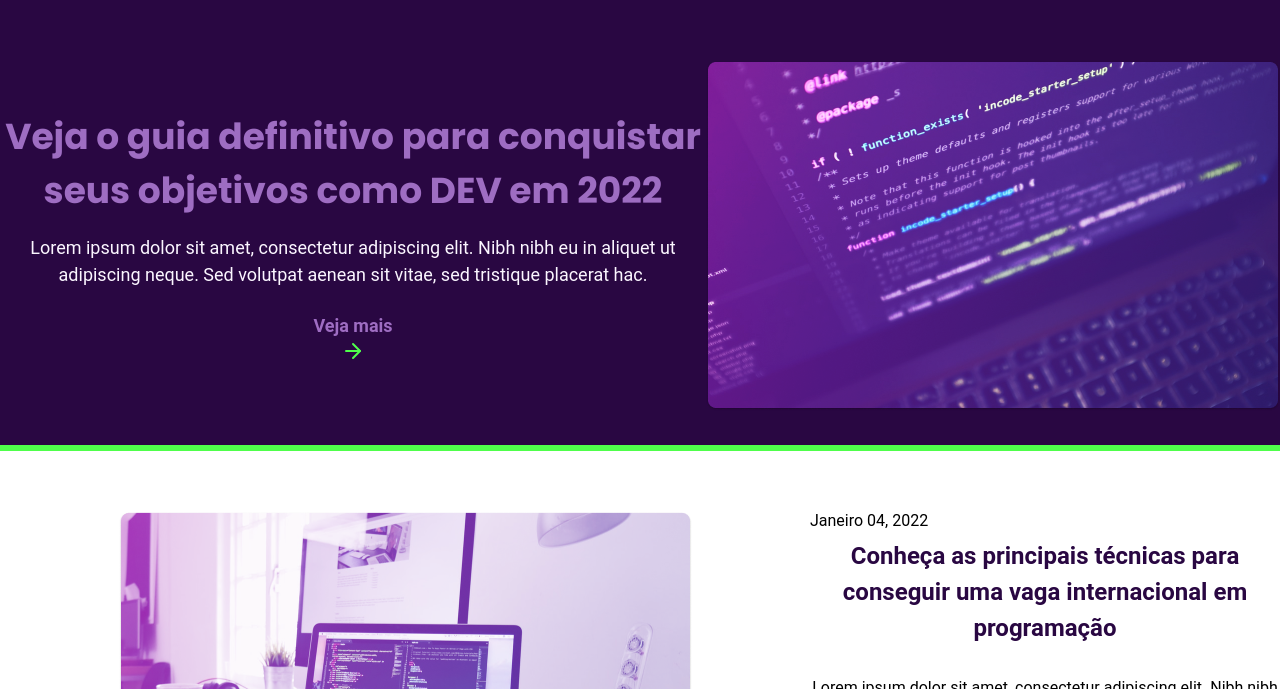
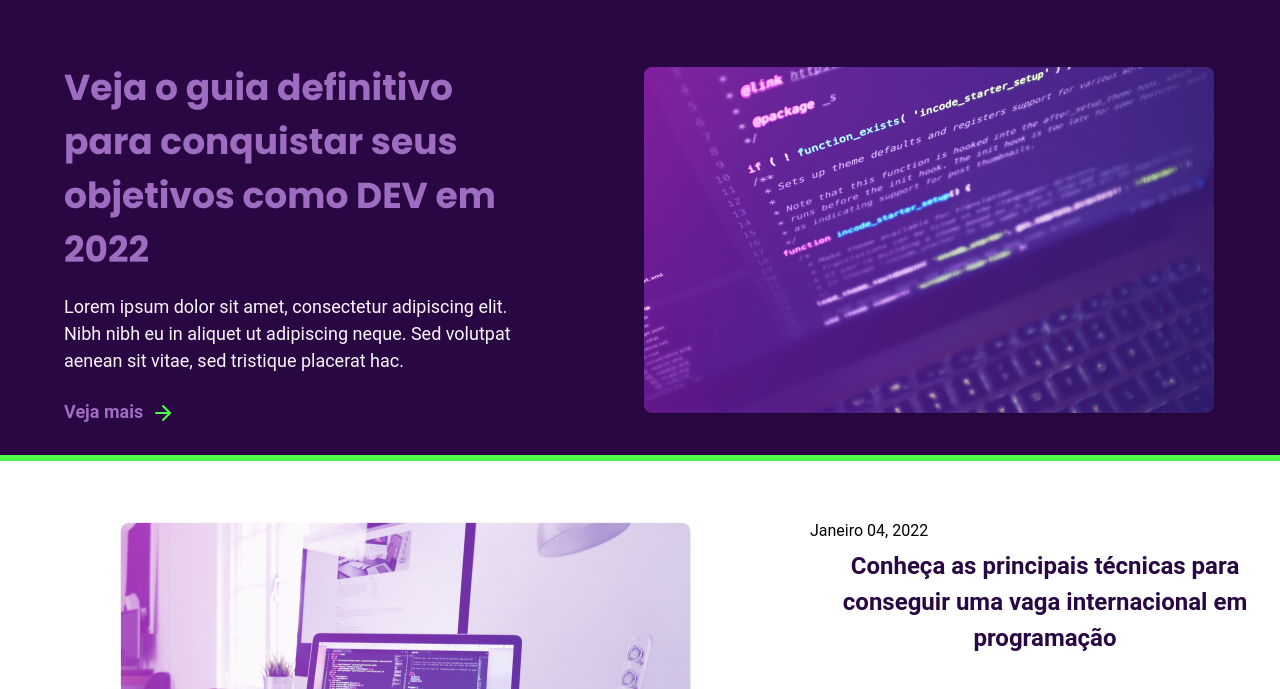
Before and after one commit to bonieasy/challenge-RocketBlog, a plain HTML site: page index.html in a window 1280 px wide. Shown: the part 111-800 px from the top of the page. Drawn offline with Linux system fonts and the light colour scheme.

Commit message:
section 1

```diff
--- a/index.html
+++ b/index.html
@@ -23,14 +23,15 @@
     </header>
 
     <section class="section-1">
-            <div>
+            <div class="section-container-1">
                 <h1 class="text-group-1">Veja o guia definitivo para conquistar seus objetivos como DEV em 2022</h1>
                 <p class="text-group-2">Lorem ipsum dolor sit amet, consectetur adipiscing elit. Nibh nibh eu in aliquet ut adipiscing neque. Sed volutpat aenean sit vitae, sed tristique placerat hac. </p>
-                <p class="text-group-3">Veja mais</p>
-                <img src="./img/arrow-right.svg"/>
-
+                <div class="arrow">
+                    <p class="text-group-3">Veja mais</p>
+                    <img src="./img/arrow-right.svg"/>
+                </div>
             </div>
-            <div>
+            <div class="section-container-2">
                 <img src="./img/featured-image.png" />
             </div>
     </section>
--- a/style.css
+++ b/style.css
@@ -90,6 +90,17 @@ button {
     padding-bottom: 30px;
     border-bottom: 6px solid #4FFF4B;
 }
+.section-container-1, .section-container-2 {
+    padding-left: 5%;
+    padding-right: 5%;
+    text-align: left;
+}
+.arrow {
+    display: flex;
+    flex-direction: row;
+    align-items: end;
+    gap: 8px;
+}
 .section-2{
     padding-top: 60px;
     display: flex;
```
